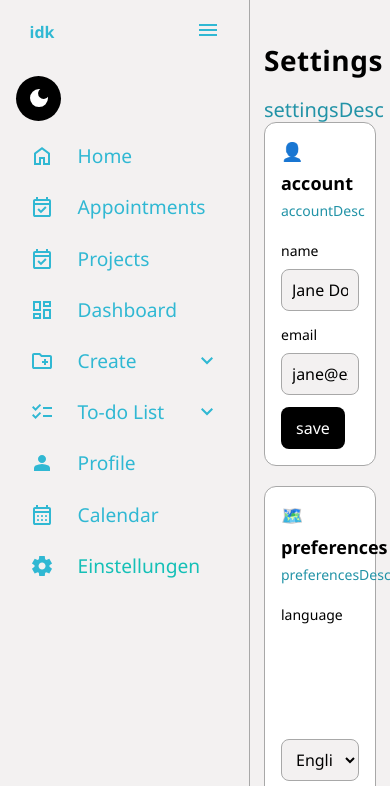
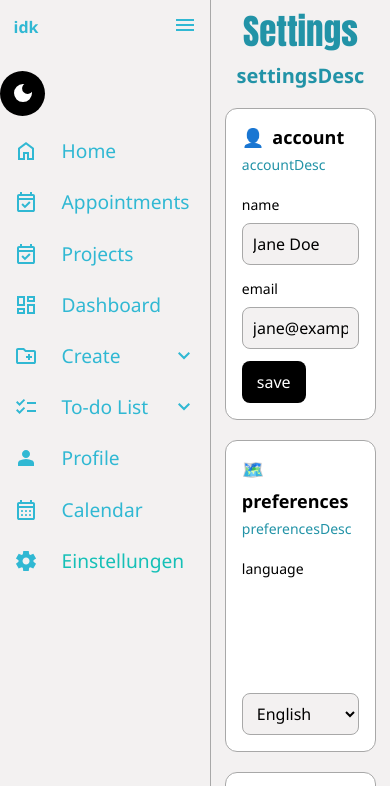
Before and after one commit to 345235/project-1, a plain HTML site: page project-1/code/settings.html in a window 390 px wide. Shown: the top 786 px of the page. Drawn offline with Linux system fonts and the light colour scheme.

Commit message:
I modified the css file

```diff
--- a/project-1/code/termine.css
+++ b/project-1/code/termine.css
@@ -7,11 +7,11 @@ body {
     grid-template-columns: auto 1fr;
 }
 .darkmode {
-    --base-color: #2d2727;
-    --base-variant: #1E2127;
-    --text-color : #0667d58f;
-    --text-color2 : #184c9b;
-    --text-color3 : #779899;
+    --base-color: #1F1F1F;
+    --base-variant: #303035;
+    --text-color : #216fc78f;
+    --text-color2 : #0a4091;
+    --text-color3 : #2c5abe;
     --secondary-color:#5bb134;
     --primary-color: #e7e5e5;
     --accent-color:#834cdd;
@@ -298,21 +298,23 @@ color: var(--hover2-color);
     .Heutige-termine {
         font-size: 16px;
     }
+  .Termine2 {
+        font-size: 30px;
+    }
+
+
+
+    .Termine2 {
+        font-size: 24px;
+   font-size: 20px;
+    font-family: Impact, Haettenschweiler, 'Arial Narrow Bold', sans-serif;
+    color: var(--text-color3);
+    }
+
+
 .Termine2 {
-    text-align: center;
-    font-size: 40px;
-    font-weight: 700;
-    letter-spacing: 0.5px;
-    line-height: 1.2;
-    font-family: 'Segoe UI', Tahoma, Geneva, Verdana, sans-serif;
-    color: var(--primary-color);
-    margin: 24px 0 16px;
-}
-
-@media (max-width: 640px) {
-    .Termine2 {
-        font-size: 28px;
-    }
+ text-align: center;
+ font-size: 35px;
 }
 
 #sidebar {
@@ -443,7 +445,7 @@ text-align: center;
 }
 
 
-/* @media (max-width: 600px) {
+ @media (max-width: 600px) {
     .body {
         display: grid;
         grid-template-columns: 1fr;
@@ -467,7 +469,7 @@ text-align: center;
 
 
 }
- }*/
+ }
 .info-section {
     display: flex;
     flex-wrap: wrap;
@@ -712,3 +714,19 @@ button.action {
     .row { flex-direction: column; align-items: flex-start; }
     .card { padding: 16px; }
 }
+
+.welcome-message {
+    text-align: center;
+    font-size: 20px;
+    color: var(--text-color2);
+    margin-bottom: 20px;
+    gap: inherit;
+    font-family: 'Segoe UI', Tahoma, Geneva, Verdana, sans-serif;
+    font-style: normal;
+    font-weight: 600;
+}
+.Termine2 {
+    text-align: center;
+    font-size: 35px;
+    font-weight: 600;
+}
```
